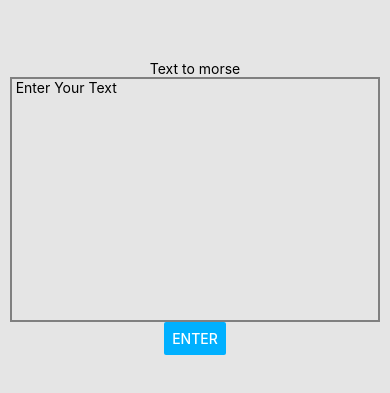
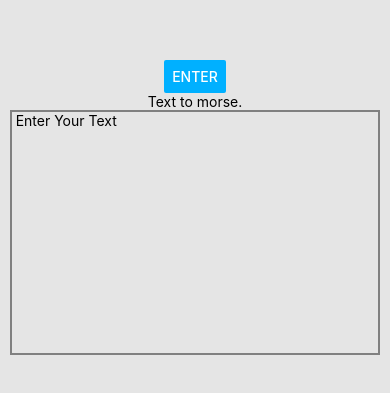
Before and after one commit to PranavAggarwal0/morsetorch, a React Native app: screen / in a window 390 px wide. Shown: the part 215-608 px from the top of the page. Built offline with nearby package versions, Linux system fonts and the light colour scheme.

Commit message:
converts to morse

```diff
--- a/App.js
+++ b/App.js
@@ -13,16 +13,50 @@ export default class HomeActivity extends Component {
 
   buttonClickListener = () =>{
       const { TextInputValue }  = this.state ;
-      Torch.switchState(true);
-      Alert.alert(TextInputValue);
+      var message = TextInputValue.toUpperCase();
+      var morse_dict = { 'A':'.-', 'B':'-...',
+         'C':'-.-.', 'D':'-..', 'E':'.',
+         'F':'..-.', 'G':'--.', 'H':'....',
+         'I':'..', 'J':'.---', 'K':'-.-',
+         'L':'.-..', 'M':'--', 'N':'-.',
+         'O':'---', 'P':'.--.', 'Q':'--.-',
+         'R':'.-.', 'S':'...', 'T':'-',
+         'U':'..-', 'V':'...-', 'W':'.--',
+         'X':'-..-', 'Y':'-.--', 'Z':'--..',
+         '1':'.----', '2':'..---', '3':'...--',
+         '4':'....-', '5':'.....', '6':'-....',
+         '7':'--...', '8':'---..', '9':'----.',
+         '0':'-----', ',':'--..--', '.':'.-.-.-',
+         '?':'..--..', '/':'-..-.', '-':'-....-',
+         '(':'-.--.', ')':'-.--.-'
+      };
+      var cipher = '';
+      var i;
+      for (i = 0; i < message.length; i++) {
+        if(message[i] != ' ') {
+           cipher += morse_dict[message[i]] + ' ';
+        }
+        else {
+           cipher += ' ';
+        }
+      }
+      Alert.alert(cipher);
+      // Torch.switchState(true);
+      // Torch.switchState(false);
+      // setTimeout(function(){Alert.alert(TextInputValue[i])},2000);
   }
 
   render() {
     return (
       <>
       <View style={styles.container}>
+      <Button
+        onPress={this.buttonClickListener}
+        title="Enter"
+        color="#00B0FF"
+      />
       <Text>
-      Text to morse
+      Text to morse.
       </Text>
         <TextInput
           multiline={true}
@@ -32,11 +66,7 @@ export default class HomeActivity extends Component {
           onChangeText={TextInputValue => this.setState({TextInputValue})}
           underlineColorAndroid="transparent"
         />
-        <Button
-          onPress={this.buttonClickListener}
-          title="Enter"
-          color="#00B0FF"
-        />
+
       </View>
       </>
     );
```
Also changed, not shown: package.json (+13 -1 lines), 2 other files (tests, documents, lock files or other folders).
